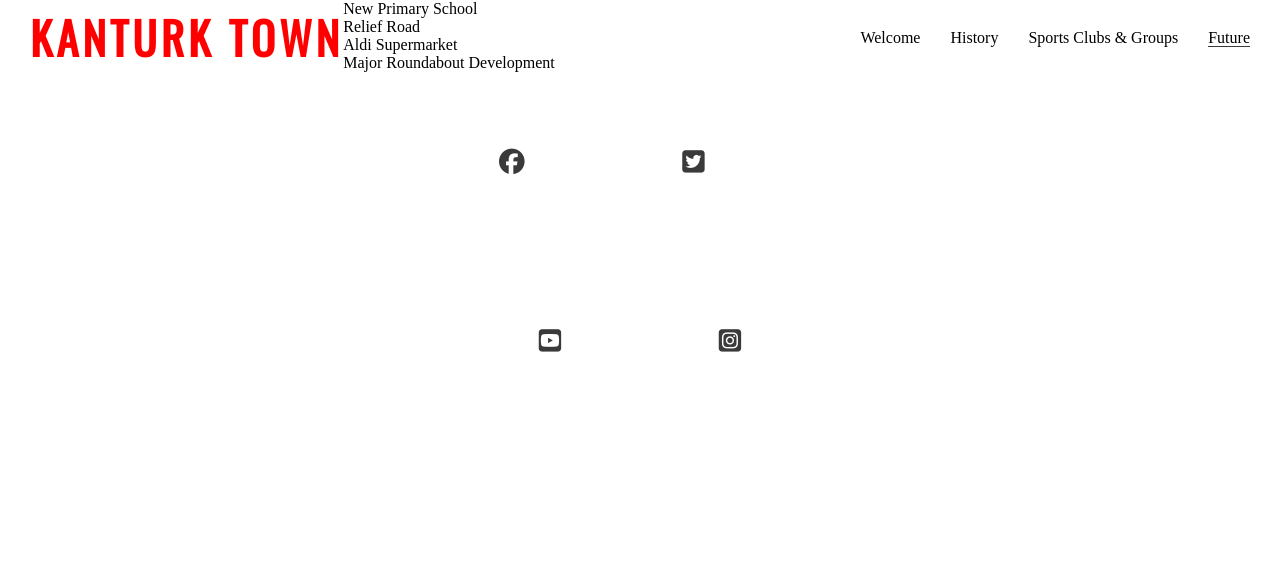
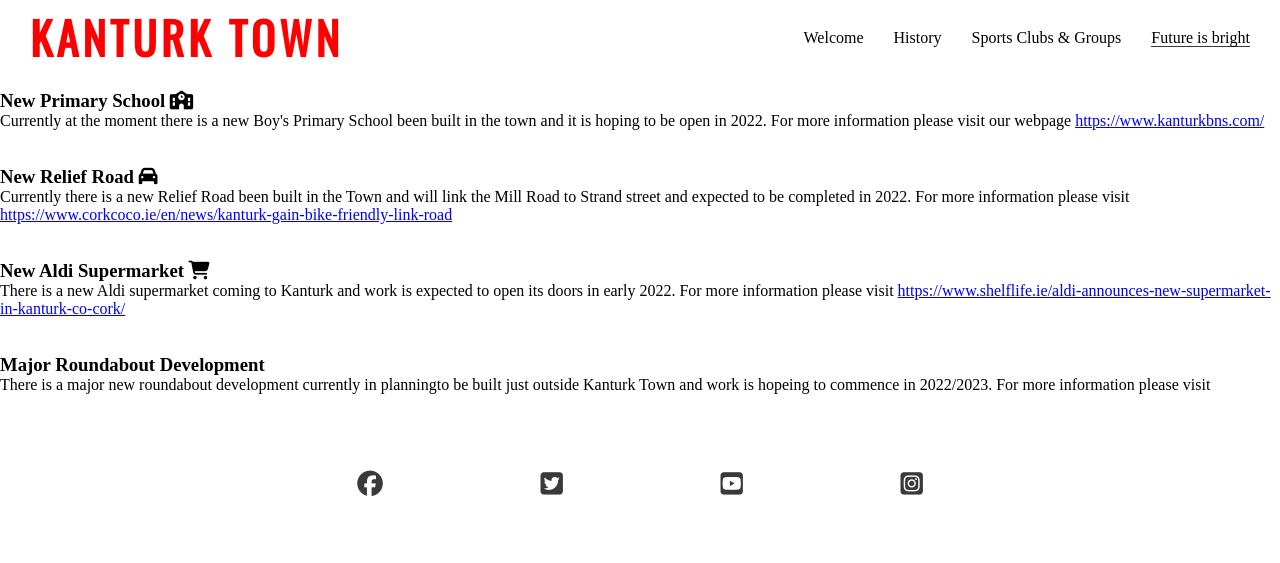
Before and after one commit to nealrocks/Kanturk-town, a plain HTML site: page future.html in a window 1280 px wide. Drawn offline with nearby package versions, Linux system fonts and the light colour scheme.

Commit message:
Data and headings added to future page

```diff
--- a/future.html
+++ b/future.html
@@ -16,7 +16,7 @@
         <nav>
             <ul id="menu">
                 <li>
-                    <a href="future.html" class="active">Future</a>
+                    <a href="future.html" class="active">Future is bright</a>
                 </li>
                  <li>
                     <a href="clubs.html">Sports Clubs & Groups</a>
@@ -31,10 +31,46 @@
             </ul>
         </nav>
     </header>
-    <section>New Primary School</section>
-    <section>Relief Road</section>
-    <section>Aldi Supermarket</section>
-    <section>Major Roundabout Development</section>
+    <br>
+    <br>
+    <br>
+    <br>
+    <br>
+    <section>
+        <h3>New Primary School  <i class="fas fa-school"></i></h3>
+        <hr>
+        <p>Currently at the moment there is a new Boy's Primary School been built in the town
+           and it is hoping to be open in 2022. For more information please visit our webpage <a href="https://www.kanturkbns.com/" target="_blank" rel="noopener"
+           aria-label="visit our Webpage"(opens in a new tab)>https://www.kanturkbns.com/</a> </p>
+    </section>
+    <br>
+    <br>
+    <section>
+        <h3>New Relief Road  <i class="fas fa-car"></i></h3>
+        <hr>
+        <p>Currently there is a new Relief Road been built in the Town and will link the Mill Road to Strand street
+           and expected to be completed in 2022. For more information please visit <a href="https://www.corkcoco.ie/en/news/kanturk-gain-bike-friendly-link-road" target="_blank" rel="noopener"
+           aria-label="visit our webpage"(opens in a new tab)> https://www.corkcoco.ie/en/news/kanturk-gain-bike-friendly-link-road </a></p>
+    </section>
+    <br>
+    <br>
+    <section>
+        <h3>New Aldi Supermarket <i class="fas fa-shopping-cart"></i></h3>
+        <hr>
+        <p>There is a new Aldi supermarket coming to Kanturk and work is expected to open its doors in early 2022.
+            For more information please visit <a href="https://www.shelflife.ie/aldi-announces-new-supermarket-in-kanturk-co-cork/" target="_blank" rel="noopener"
+            aria-label="visit our webpage"(opens in a new tab)> https://www.shelflife.ie/aldi-announces-new-supermarket-in-kanturk-co-cork/  </a></p>
+
+        </p>
+    </section>
+    <br>
+    <br>
+    <section>
+        <h3>Major Roundabout Development</h3>
+        <hr>
+        <p>There is a major new roundabout development currently in planningto be built just outside Kanturk Town
+           and work is hopeing to commence in 2022/2023. For more information please visit </p>
+    </section>
 
     <footer>
         <ul class="social-networks">
```
Also changed, not shown: clubs.html (+2 -2 lines), history.html (+1 -1 lines), index.html (+1 -1 lines).
